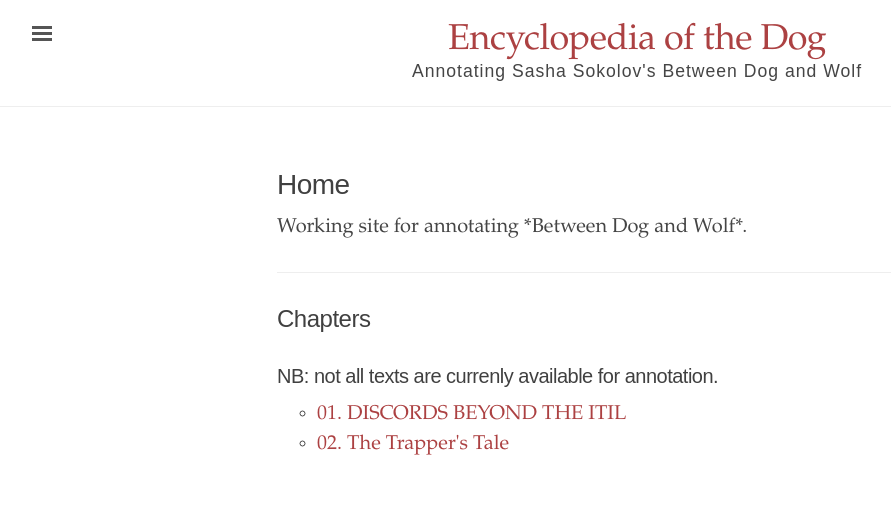
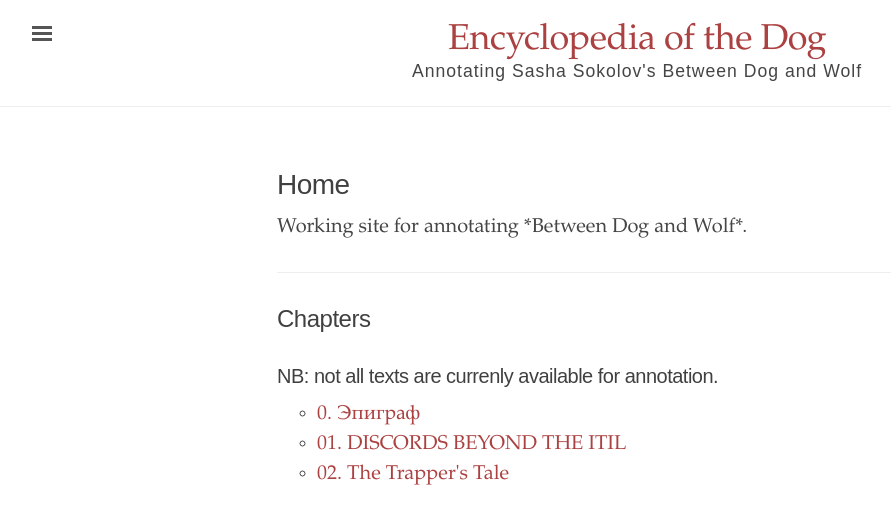
Before and after one commit to digbmc/dog-annotation-site, a Jekyll site: the page built from index.html, in a window 1280 px wide. Shown: the top 524 px of the page, without its empty margins (3-894 px from the left). Built offline with Jekyll 4.4.1, drawn with Linux system fonts in a browser that asks for light colours.

Commit message:
formatted with header

```diff
--- a/_texts/00_ru.md
+++ b/_texts/00_ru.md
@@ -1,9 +1,16 @@
+---
+layout: narrative
+title: 0. Эпиграф
+language: ru
+---
 
-Приятелям по рассеянью
-Люблю я дружеские враки
-И дружеский бокал вина
-Порою той, что названа
-Пора меж волка и собаки.
-Пушкин
-Молодой человек был охотник.
-Пастернак
+- *Приятелям по рассеянью*
+
+- Люблю я дружеские враки
+- И дружеский бокал вина
+- Порою той, что названа
+- Пора меж волка и собаки.
+-                     *Пушкин*
+
+- Молодой человек был охотник.
+-                   *Пастернак*
```
